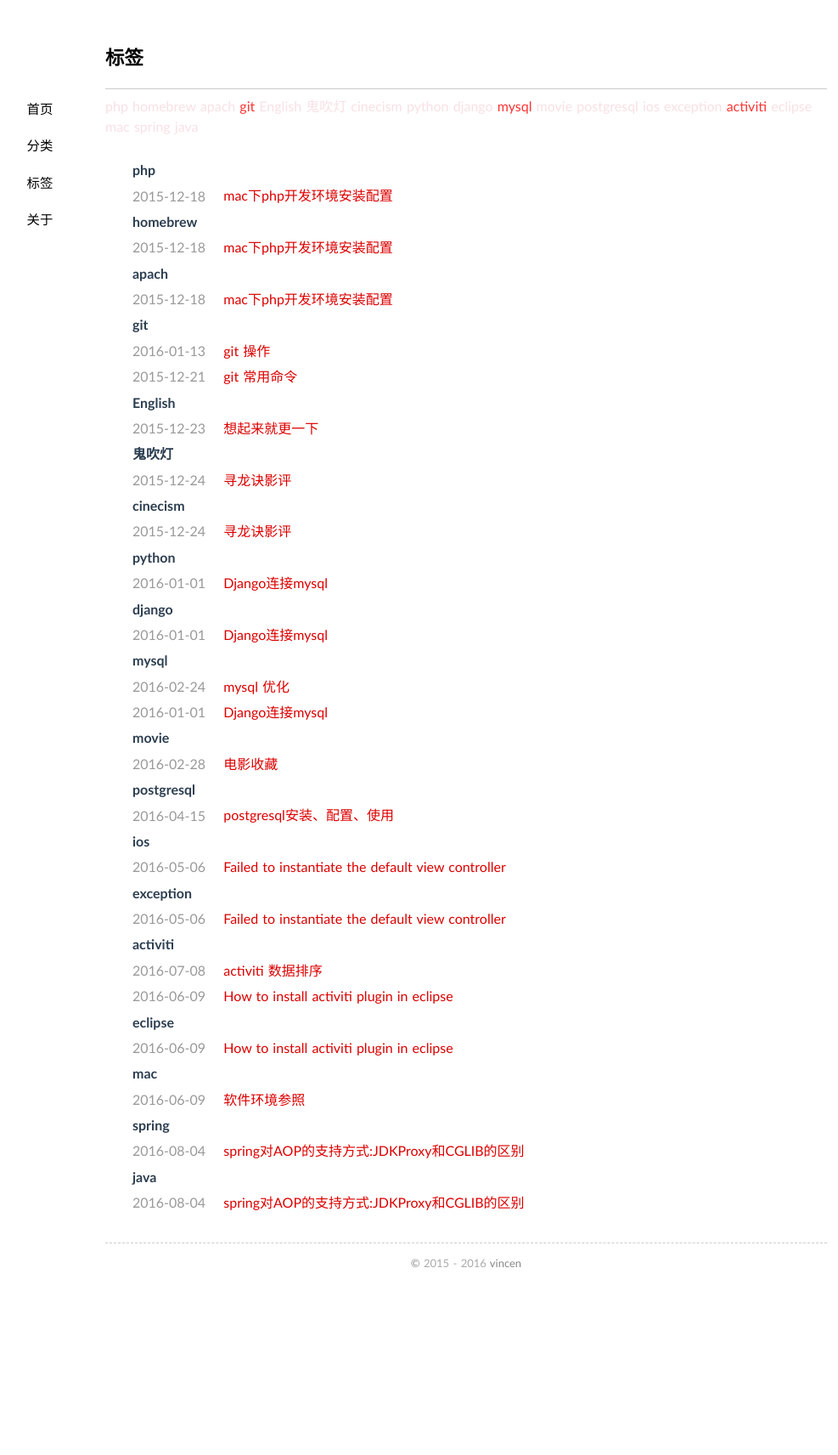
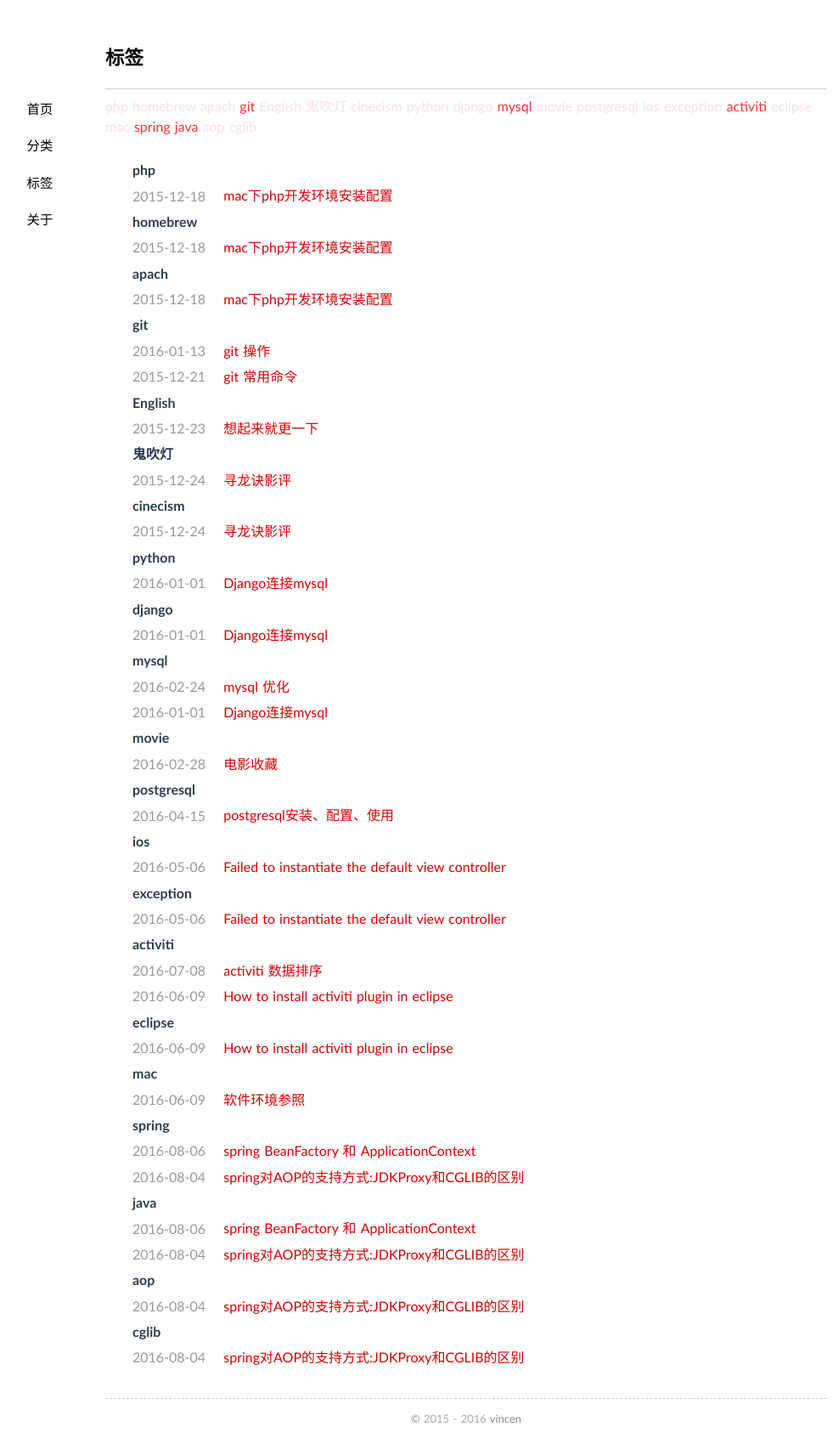
Before and after one commit to vincen/vincen.github.io, a Jekyll site: the page built from tags/index.md, in a window 1280 px wide. Shown: the whole page at 85% size, without its empty margins (91-1078 px from the left). Built offline with Jekyll 4.4.1, drawn with Linux system fonts in a browser that asks for light colours; comment, search, counter and statistics services are not loaded; before the commit the page ends 1529 px from its top, so only the background shows below that; some of the changed lines change nothing that is shown.

Commit message:
update post

```diff
--- a/_posts/2016-08-04-000E.md
+++ b/_posts/2016-08-04-000E.md
@@ -2,7 +2,7 @@
 layout: post
 title: spring对AOP的支持方式:JDKProxy和CGLIB的区别
 categories: server-side
-tags: spring java
+tags: spring java aop cglib
 ---
 1. spring对aop的支持
 * 如果目标对象实现了接口，默认情况下会采用JDK的动态代理实现AOP
--- /dev/null
+++ b/_posts/2016-08-06-000F.md
@@ -0,0 +1,147 @@
+---
+layout: post
+title: spring BeanFactory 和 ApplicationContext
+categories: server-side
+tags: spring java
+---
+com.springframework.beans.factory.BeanFactory：
+是Spring 框架最核心的接口，也是比较原始的接口。无法支持spring的许多插件。
+com.springframework.context.ApplicationContext：
+建立在BeanFactory 基础之上，是它的子接口。以一种更向面向框架的方式工作以及对上下文进行分层和实现继承，ApplicationContext包还提供了以下的功能：
+
+ • MessageSource, 提供国际化的消息访问
+ • 资源访问，如URL和文件
+ • 事件传播
+ • 载入多个（有继承关系）上下文 ，使得每一个上下文都专注于一个特定的层次，比如应用的web层
+
+# BeanFactory 的类体系结构
+BeanFactory 接口位于类结构树的顶端， 它最主要的方法就是getBean(StringbeanName)，该方法从容器中返回特定名称的Bean，BeanFactory 的功能通过其他的接口得到不断扩展。
+ListableBeanFactory：该接口定义了访问容器中Bean 基本信息的若干方法，如查看Bean 的个数、获取某一类型Bean 的配置名、查看容器中是否包括某一Bean 等方法；
+HierarchicalBeanFactory：父子级联IoC 容器的接口，子容器可以通过接口方法访问父容器；
+ConfigurableBeanFactory：是一个重要的接口，增强了IoC 容器的可定制性，它定义了设置类装载器、属性编辑器、容器初始化后置处理器等方法；
+AutowireCapableBeanFactory：定义了将容器中的Bean 按某种规则（如按名字匹配、按类型匹配等）进行自动装配的方法；
+SingletonBeanRegistry：定义了允许在运行期间向容器注册单实例Bean 的方法；
+BeanDefinitionRegistry：Spring 配置文件中每一个< bean>节点元素在Spring 容器里都通过一个BeanDefinition 对象表示，它描述了Bean 的配置信息。而BeanDefinitionRegistry 接口提供了向容器手工注册BeanDefinition 对象的方法。
+![img](../image/image2016080601.jpg)
+
+# ApplicationContext 的类体系结构
+ApplicationContext 由BeanFactory 派生而来，提供了更多面向实际应用的功能。在BeanFactory 中，很多功能需要以编程的方式实现，而在ApplicationContext 中则可以通过配置的方式实现。
+ApplicationContext 的主要实现类是ClassPathXmlApplicationContext 和FileSystemXmlApplicationContext，前者默认从类路径加载配置文件，后者默认从文件系统中装载配置文件。
+
+核心接口包括：
+ApplicationEventPublisher：让容器拥有发布应用上下文事件的功能，包括容器启动事件、关闭事件等。实现了 ApplicationListener 事件监听接口的Bean 可以接收到容器事件，并对事件进行响应处理。在ApplicationContext 抽象实现类AbstractApplicationContext 中，我们可以发现存在一个ApplicationEventMulticaster，它负责保存所有监听器，以便在容器产生上下文事件时通知这些事件监听者。
+MessageSource：为应用提供i18n 国际化消息访问的功能；
+ResourcePatternResolver ： 所有ApplicationContext 实现类都实现了类似于PathMatchingResourcePatternResolver 的功能，可以通过带前缀的Ant 风格的资源文件路径装载Spring 的配置文件。
+LifeCycle：该接口是Spring 2.0 加入的，该接口提供了start()和stop()两个方法，主要用于控制异步处理过程。在具体使用时，该接口同时被 ApplicationContext 实现及具体Bean 实现，ApplicationContext 会将start/stop 的信息传递给容器中所有实现了该接口的Bean，以达到管理和控制JMX、任务调度等目的。
+ConfigurableApplicationContext 扩展于ApplicationContext，它新增加了两个主要的方法：refresh()和close()，让ApplicationContext 具有启动、刷新和关闭应用上下文的能力。在应用上下文关闭的情况下调用refresh()即可启动应用上下文，在已经启动的状态下，调用 refresh()则清除缓存并重新装载配置信息，而调用close()则可关闭应用上下文。这些接口方法为容器的控制管理带来了便利。
+![img](../image/image2016080602.jpg)
+
+# BeanFactory 和 ApplicationContext 加载时的区别
+* BeanFactroy采用的是延迟加载形式来注入Bean的，即只有在使用到某个Bean时(调用getBean())，才对该Bean进行加载实例化，这样，我们就不能发现一些存在的Spring的配置问题。而ApplicationContext则相反，它是在容器启动时，一次性创建了所有的Bean。这样，在容器启动时，我们就可以发现Spring中存在的配置错误。
+* BeanFactory和ApplicationContext都支持BeanPostProcessor、BeanFactoryPostProcessor的使用，但两者之间的区别是：BeanFactory需要手动注册，而ApplicationContext则是自动注册。
+
+# WebApplicationContext 类体系结构
+WebApplicationContext 是专门为Web 应用准备的，它允许从相对于Web 根目录的路径中装载配置文件完成初始化工作。从WebApplicationContext 中可以获得ServletContext 的引用，整个Web 应用上下文对象将作为属性放置到ServletContext 中，以便Web 应用环境可以访问Spring 应用上下文（ApplicationContext）。Spring 专门为此提供一个工具类WebApplicationContextUtils，通过该类的 getWebApplicationContext(ServletContext sc)方法，即可以从ServletContext 中获取WebApplicationContext 实例。
+Spring 2.0 在WebApplicationContext 中还为Bean 添加了三个新的作用域：request 作用域、session 作用域和global session 作用域。而在非Web 应用的环境下，Bean 只有singleton和prototype 两种作用域。
+由于 Web 应用比一般的应用拥有更多的特性，因此WebApplicationContext 扩展了ApplicationContext。WebApplicationContext 定义了一个常量ROOT_WEB_APPLICATION_CONTEXT_ATTRIBUTE，在上下文启动时，WebApplicationContext 实例即以此为键放置在ServletContext 的属性列表中，因此我们可以直接通过以下语句从Web 容器中获取WebApplicationContext
+{% highlight java linenos %}
+WebApplicationContext wac = (WebApplicationContext)servletContext.getAttribute(
+WebApplicationContext.ROOT_WEB_APPLICATION_CONTEXT_ATTRIBUTE);
+{% endhighlight %}
+
+![img](../image/image2016080603.jpg)
+
+## WebApplicationContext 的启动方式和BeanFactory、ApplicationContext 的区别
+因为WebApplicationContext 需要ServletContext 实例，也就是说它必须在拥有Web 容器的前提下才能完成启动的工作。有过Web 开发经验的读者都知道可以在web.xml 中配置自启动的Servlet 或定义Web 容器监听器（ServletContextListener），借助这两者中的任何一个，我们就可以完成启动Spring Web 应用上下文的工作。
+Spring 分别提供了用于启动WebApplicationContext 的Servlet 和Web 容器监听器：
+*    org.springframework.web.context.ContextLoaderServlet；
+*    org.springframework.web.context.ContextLoaderListener。
+两者的内部都实现了启动WebApplicationContext 实例的逻辑，我们只要根据Web 容器的具体情况选择两者之一，并在web.xml 中完成配置就可以了。
+## 使用ContextLoaderListener 启动WebApplicationContext 的具体配置：
+{% highlight xml linenos %}
+<context-param>
+    <param-name>contextConfigLocation</param-name>
+    <param-value>
+    /WEB-INF/baobaotao-dao.xml, /WEB-INF/baobaotao-service.xml
+    </param-value>
+</context-param>
+<listener>
+    <listener-class>org.springframework.web.context.ContextLoaderListener         </listener-class>
+</listener>
+
+<context-param>
+<param-name>contextConfigLocation</param-name>
+<param-value>/WEB-INF/baobaotao-dao.xml, /WEB-INF/baobaotao-service.xml </param-value>
+</context-param>
+{% endhighlight %}
+## 如果在不支持容器监听器的低版本Web 容器中，我们可采用ContextLoaderServlet 完成相同的工作：
+{% highlight xml linenos %}
+<context-param>
+    <param-name>contextConfigLocation</param-name>
+    <param-value>/WEB-INF/baobaotao-dao.xml, /WEB-INF/baobaotao-service.xml </param-value>
+</context-param>
+
+<servlet>
+    <servlet-name>springContextLoaderServlet</servlet-name>
+    <servlet-class>org.springframework.web.context.ContextLoaderServlet         </servlet-class>
+    <load-on-startup>1</load-on-startup>
+</servlet>
+{% endhighlight %}
+
+# WebApplicationContext 需要使用日志功能
+用户可以将Log4J 的配置文件放置到类路径WEB-INF/classes 下，这时Log4J 引擎即可顺利启动。
+如果Log4J 配置文件放置在其他位置，用户还必须在 web.xml 指定Log4J 配置文件位置。
+Spring 为启用Log4J 引擎提供了两个类似于启动WebApplicationContext 的实现类：Log4jConfigServlet 和Log4jConfigListener，
+不管采用哪种方式都必须保证能够在装载Spring 配置文件前先装载Log4J 配置信息。
+## Log4jConfigServlet启动日志
+{% highlight xml linenos %}
+<context-param>
+    <param-name>contextConfigLocation</param-name>
+    <param-value>
+    /WEB-INF/baobaotao-dao.xml,/WEB-INF/baobaotao-service.xml
+    </param-value>
+</context-param>
+<context-param>
+    <param-name>log4jConfigLocation</param-name>
+    <param-value>/WEB-INF/log4j.properties</param-value>
+</context-param>
+<servlet>
+    <servlet-name>log4jConfigServlet</servlet-name>
+    <servlet-class>org.springframework.web.util.Log4jConfigServlet</servlet-class>
+    <load-on-startup>1</load-on-startup>
+</servlet>
+<servlet>
+    <servlet-name> springContextLoaderServlet</servlet-name>
+    <servlet-class>org.springframework.web.context.ContextLoaderServlet</servlet-class>
+    <load-on-startup>2</load-on-startup>
+</servlet>
+{% endhighlight %}
+注意上面我们将log4jConfigServlet 的启动顺序号设置为1，而springContextLoaderServlet的顺序号设置为2。这样，前者将先启动，完成装载Log4J 配置文件初始化Log4J 引擎的工作，紧接着后者再启动。如果使用Web 监听器，则必须将Log4jConfigListener 放置在ContextLoaderListener 的前面。
+## Log4jConfigListener启动日志
+{% highlight xml linenos %}
+<!-- Log4J 配置  -->
+<context-param>
+    <param-name>log4jConfigLocation</param-name>
+    <param-value>/WEB-INF/conf/log4j.properties</param-value>
+</context-param>
+
+<!-- Spring上下文配置 -->
+<context-param>
+    <param-name>contextConfigLocation</param-name>
+    <param-value>/WEB-INF/conf/spring/applicationContext.xml</param-value>
+</context-param>
+<!-- Log4J监听器  -->
+<listener>
+    <listener-class>org.springframework.web.util.Log4jConfigListener</listener-class>
+</listener>
+
+<!-- Spring监听器  -->
+<listener>
+    <listener-class>org.springframework.web.context.ContextLoaderListener</listener-class>
+</listener>
+{% endhighlight %}
+
+# 父子容器
+通过 HierarchicalBeanFactory 接口，Spring 的IoC 容器可以建立父子层级关联的容器
+体系，子容器可以访问父容器中的Bean，但父容器不能访问子容器的Bean。在容器内，Bean 的id 必须是唯一的，但子容器可以拥有一个和父容器id 相同的Bean。父子容器层级体系增强了Spring 容器架构的扩展性和灵活性，因为第三方可以通过编程的方式，为一个已经存在的容器添加一个或多个特殊用途的子容器，以提供一些额外的功能。
+Spring 使用父子容器实现了很多功能，比如在Spring MVC 中，展现层Bean 位于一个子容器中，而业务层和持久层的Bean 位于父容器中。这样，展现层Bean 就可以引用业务层和持久层的Bean，而业务层和持久层的Bean 则看不到展现层的Bean。
```
Also changed, not shown: image/image2016080601.jpg (added), image/image2016080602.jpg (added), image/image2016080603.jpg (added).
